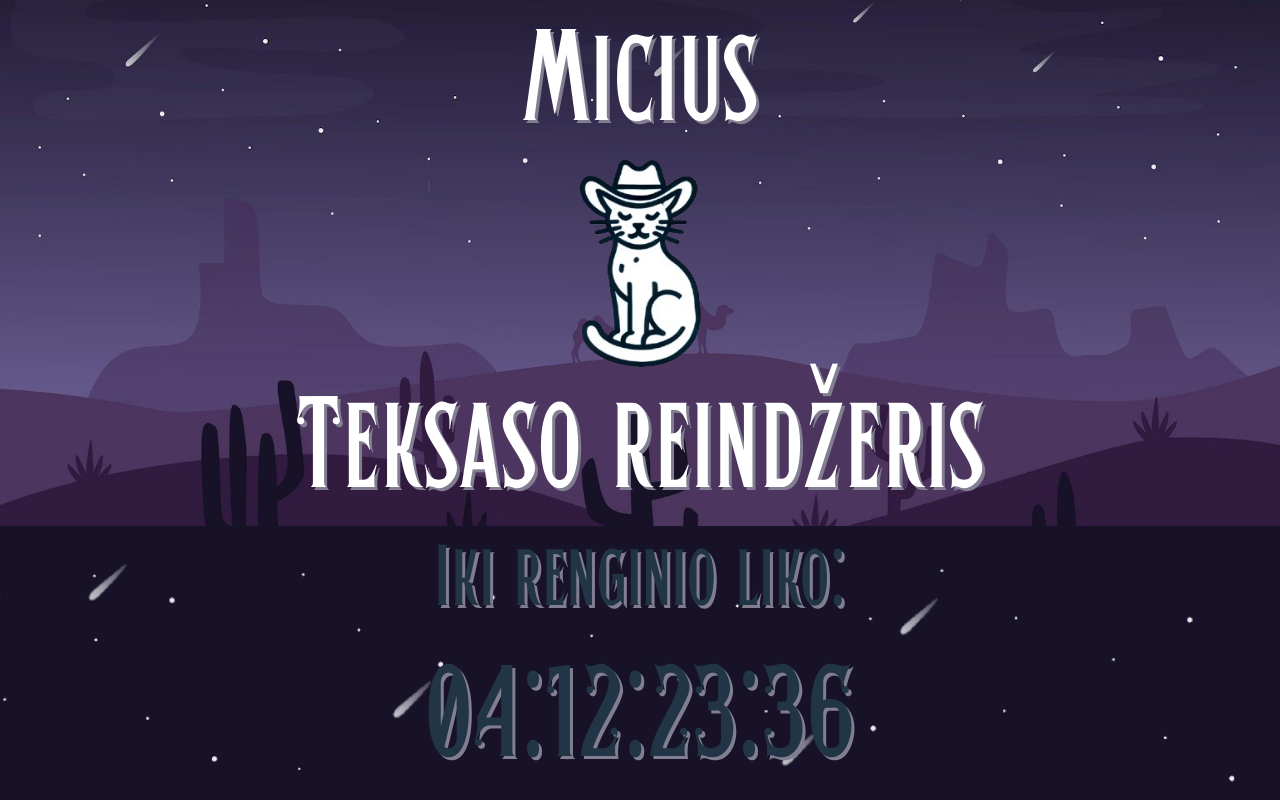
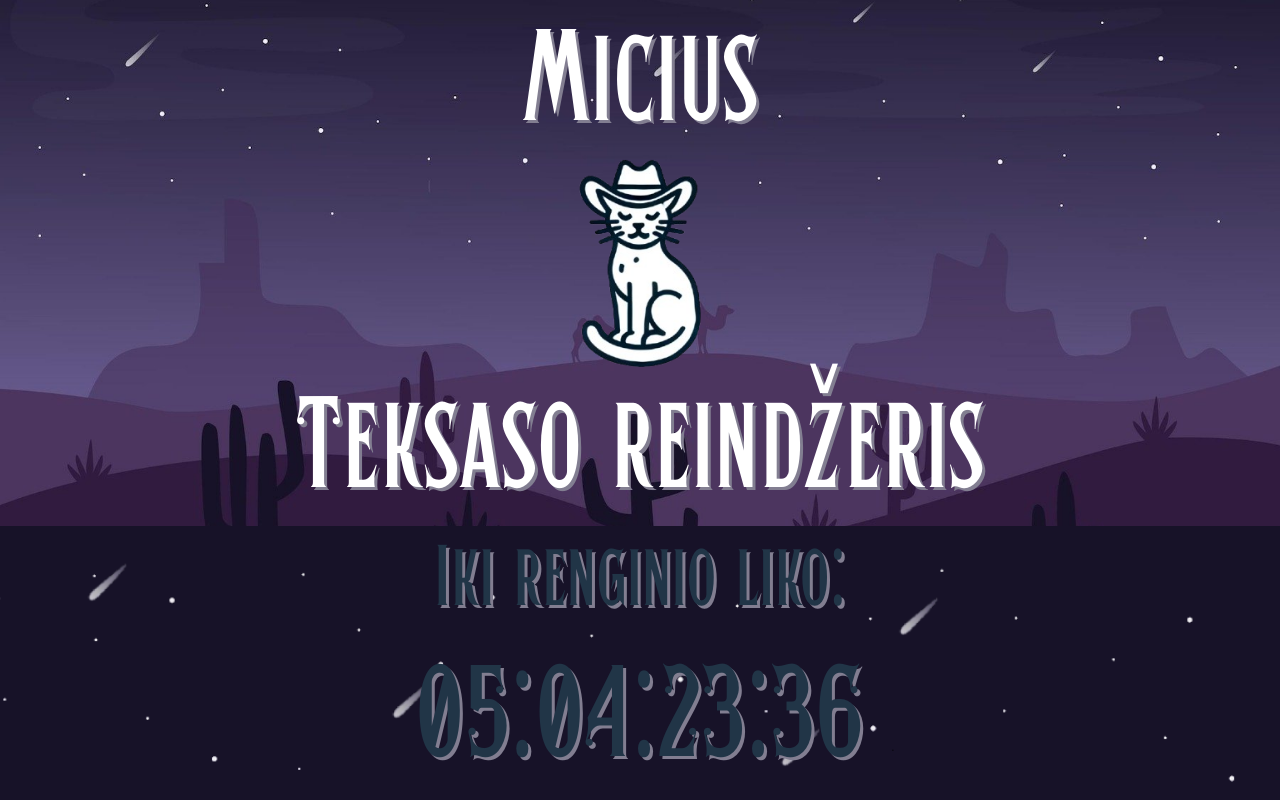
Before and after one commit to rbomblauskas/mif-renginio-svetaine, a React (Vite) app: page / in a window 1280 px wide. Shown: the top 800 px of the page. Built offline with nearby package versions, Linux system fonts and the light colour scheme.

Commit message:
Timer fix

```diff
--- a/src/App.jsx
+++ b/src/App.jsx
@@ -9,7 +9,7 @@ import { useState, useEffect } from "react";
 
 function App() {
   const calculateTimeLeft = () => {
-    const targetDate = new Date("2024-10-24T00:00:00");
+    const targetDate = new Date('2024-10-24T19:00:00+03:00');
     const now = new Date();
     const difference = targetDate - now;
 
```
